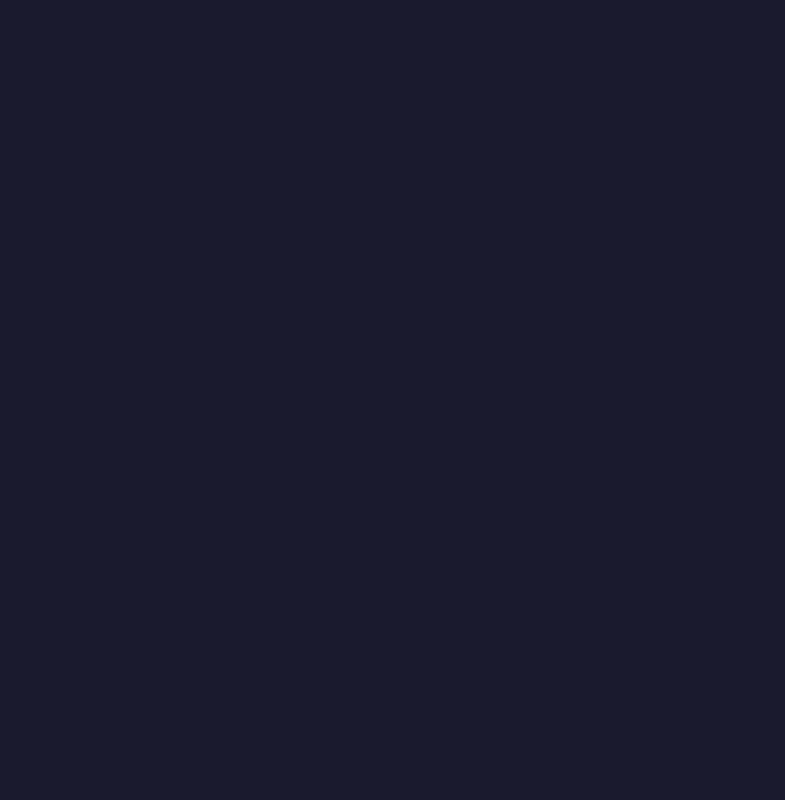
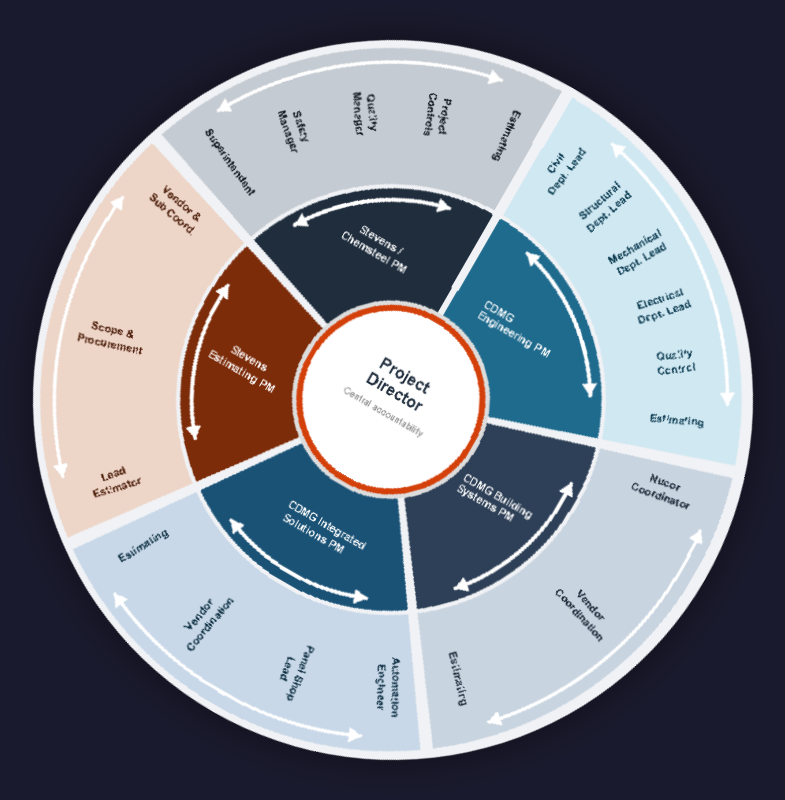
Before and after one commit to ereinhardt5-glitch/SPHERE, a plain HTML site: page index.html in a window 1280 px wide. Shown: the whole page, without its empty margins (247-1032 px from the left). Drawn offline with Linux system fonts and the light colour scheme.

Commit message:
Fix image filename to match uploaded file

```diff
--- a/index.html
+++ b/index.html
@@ -30,6 +30,6 @@ body {
 </style>
 </head>
 <body>
-  <img class="wheel" src="sphere.png" alt="Project Sphere">
+  <img class="wheel" src="Cohesion_Org_Chart_Rings (3) 1 (1) (1).png" alt="Project Sphere">
 </body>
 </html>
```
